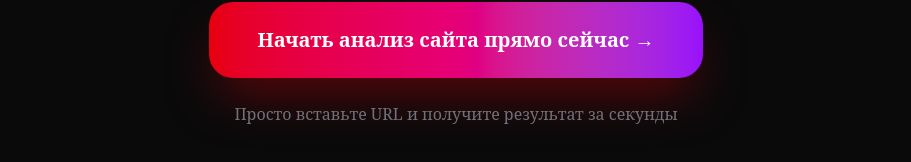
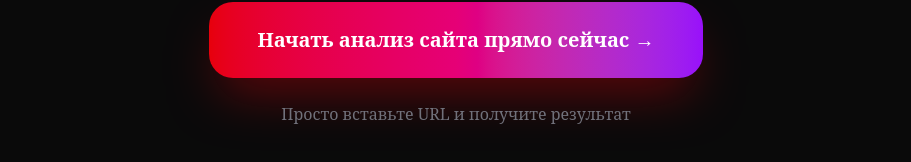
Before and after one commit to AndrewMedvedev/dio-seo-web, a React (Vite) app: page / in a window 1280 px wide. Shown: the part 1215-1377 px from the top of the page, without its empty margins (184-1095 px from the left). Built offline with nearby package versions, Linux system fonts and the light colour scheme.

Commit message:
Подкорректировал документацию

```diff
--- a/src/pages/DocumentationPage.jsx
+++ b/src/pages/DocumentationPage.jsx
@@ -226,7 +226,7 @@ const Documentation = () => {
           </Link>
 
           <p className="mt-6 text-zinc-500">
-            Просто вставьте URL и получите результат за секунды
+            Просто вставьте URL и получите результат
           </p>
         </div>
       </div>
```
